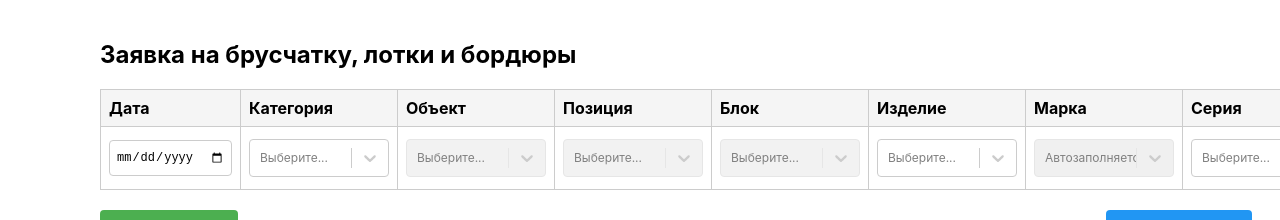
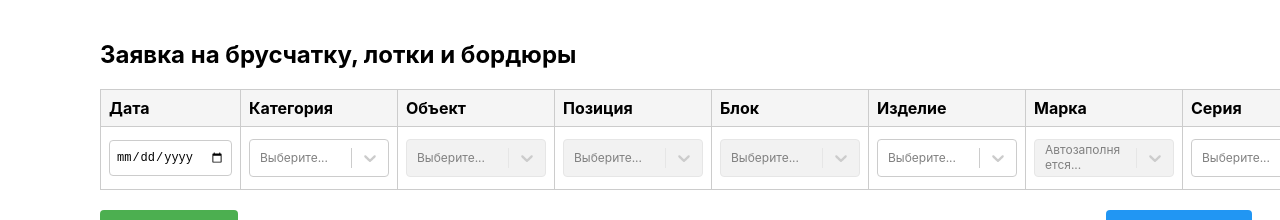
Before and after one commit to Andrefan1406/my_first_site, a React (Create React App) app: page /blbrequest in a window 1280 px wide. Shown: the top 220 px of the page. Built offline with nearby package versions, Linux system fonts and the light colour scheme.

Commit message:
маленькие правки

```diff
--- a/src/BLBRequestPage.js
+++ b/src/BLBRequestPage.js
@@ -6,6 +6,39 @@ import {
     positionBlockOptions
 } from './data/constructionData2';
 import Select from 'react-select';
+
+const selectMultiLineStyles = {
+  control: (base) => ({
+    ...base,
+    minHeight: '30px',
+    fontSize: '12px',
+    whiteSpace: 'normal',     // перенос текста в поле
+    wordBreak: 'break-word',
+    lineHeight: '1.2',
+    maxWidth: '140px',        // ограничение ширины, чтобы был перенос
+  }),
+  menu: (base) => ({
+    ...base,
+    fontSize: '12px',
+    whiteSpace: 'normal',     // перенос в выпадающем меню
+    wordBreak: 'break-word',
+    lineHeight: '1.2',
+  }),
+  singleValue: (base) => ({
+    ...base,
+    whiteSpace: 'normal',     // перенос выбранного текста
+    wordBreak: 'break-word',
+    overflow: 'visible',
+    textOverflow: 'clip',
+    lineHeight: '1.2',
+  }),
+  option: (base) => ({
+    ...base,
+    whiteSpace: 'normal',     // перенос длинных опций в списке
+    wordBreak: 'break-word',
+    lineHeight: '1.2',
+  }),
+};
 
 // Справочники для второй группы
 const productBrandOptions = {
@@ -31,12 +64,12 @@ const branColorsOption = {
 };
 
 const branDimensionsOption = {
-    'Б.1.П.7': ['160х160х7', '160х200х7', '160х240х7'], 'Б.10.П.7': ['320х320х7'],
-    'Б.11.П.7': ['320х320х7'], 'Б.12.П.7': ['320х160х7'], 'Б.13.П.7': ['120х120х7', '120х90х7', '180х120х7'],
-    'Б.14.П.7': ['120х120х7', '120х90х7', '180х120х7'], 'Б.15.П.7': ['120х120х7', '120х90х7', '180х120х7'],
-    'Б.2.П.7': ['160х160х7', '160х200х7', '160х240х7'], 'Б.3.П.7': ['160х160х7', '160х200х7', '160х240х7'],
-    'Б.5.П.7': ['100х200х7'], 'Б.6.П.7': ['320х160х7'], 'Б.7.П.7': ['320х160х7'], 'Б.8.П.7': ['320х160х7'],
-    'Б.9.П.7': ['320х320х7']
+    'Б.1.П.7': ['160*160*7,\n160*200*7,\n160*240*7'], 'Б.10.П.7': ['320*320*7'],
+    'Б.11.П.7': ['320*320*7'], 'Б.12.П.7': ['320*160*7'], 'Б.13.П.7': ['120*120*7,\n120*90*7,\n180*120*7'],
+    'Б.14.П.7': ['120*120*7,\n120*90*7,\n180*120*7'], 'Б.15.П.7': ['120*120*7,\n120*90*7,\n180*120*7'],
+    'Б.2.П.7': ['160*160*7,\n160*200*7,\n160*240*7'], 'Б.3.П.7': ['160*160*7,\n160*200*7,\n160*240*7'],
+    'Б.5.П.7': ['100*200*7'], 'Б.6.П.7': ['320*160*7'], 'Б.7.П.7': ['320*160*7'], 'Б.8.П.7': ['320*160*7'],
+    'Б.9.П.7': ['320*320*7']
 };
 
 // Готовим общий каталог для фильтрации (один раз)
@@ -296,14 +329,17 @@ const BLBRequestPage = () => {
 
                 {/* Категория */}
                 <td style={{ minWidth: 140 }}>
-                  <Select
-                    options={categoryOptions}
-                    value={row.category ? { value: row.category, label: row.category } : null}
-                    onChange={selected => handleChange({ target: { name: 'category', value: selected?.value || '' } }, index)}
-                    placeholder="Выберите..."
-                    isClearable
-                    styles={{ control: base => ({ ...base, minHeight: '30px', fontSize: '12px' }) }}
-                  />
+                <Select
+                  options={categoryOptions}
+                  value={categoryOptions.find(opt => opt.value === row.category) || null}
+                  onChange={selected => {
+                    const e = { target: { name: 'category', value: selected ? selected.value : '' } };
+                    handleChange(e, index);
+                  }}
+                  placeholder="Выберите..."
+                  isClearable
+                  styles={selectMultiLineStyles}
+                />
                 </td>
 
                 {/* Объект */}
@@ -311,40 +347,43 @@ const BLBRequestPage = () => {
                   <Select
                     options={(objectCategoryOptions2[row.category] || []).map(o => ({ value: o, label: o }))}
                     value={row.object ? { value: row.object, label: row.object } : null}
-                    onChange={selected => handleChange({ target: { name: 'object', value: selected?.value || '' } }, index)}
+                    onChange={selected =>
+                      handleChange({ target: { name: 'object', value: selected?.value || '' } }, index)
+                    }
                     placeholder="Выберите..."
                     isClearable
                     isDisabled={!row.category}
-                    styles={{ control: base => ({ ...base, minHeight: '30px', fontSize: '12px' }) }}
+                    styles={selectMultiLineStyles}
                   />
                 </td>
-
                 {/* Позиция */}
                 <td style={{ minWidth: 140 }}>
                   <Select
                     options={(objectPositionOptions2[row.object] || []).map(p => ({ value: p, label: p }))}
                     value={row.position ? { value: row.position, label: row.position } : null}
-                    onChange={selected => handleChange({ target: { name: 'position', value: selected?.value || '' } }, index)}
+                    onChange={selected =>
+                      handleChange({ target: { name: 'position', value: selected?.value || '' } }, index)
+                    }
                     placeholder="Выберите..."
                     isClearable
                     isDisabled={!row.object}
-                    styles={{ control: base => ({ ...base, minHeight: '30px', fontSize: '12px' }) }}
+                    styles={selectMultiLineStyles}
                   />
                 </td>
-
                 {/* Блок */}
                 <td style={{ minWidth: 140 }}>
                   <Select
                     options={(positionBlockOptions[row.position] || []).map(b => ({ value: b, label: b }))}
                     value={row.block ? { value: row.block, label: row.block } : null}
-                    onChange={selected => handleChange({ target: { name: 'block', value: selected?.value || '' } }, index)}
+                    onChange={selected =>
+                      handleChange({ target: { name: 'block', value: selected?.value || '' } }, index)
+                    }
                     placeholder="Выберите..."
                     isClearable
-                    isDisabled={!row.position}
-                    styles={{ control: base => ({ ...base, minHeight: '30px', fontSize: '12px' }) }}
+                    isDisabled={!row.position || !(positionBlockOptions[row.position] && positionBlockOptions[row.position].length)}
+                    styles={selectMultiLineStyles}
                   />
                 </td>
-
                 {/* Вторая группа (взаимосвязанные поля) */}
                 <td style={{ minWidth: 140 }}>
                   <Select
@@ -354,7 +393,7 @@ const BLBRequestPage = () => {
                     placeholder="Выберите..."
                     isClearable
                     isSearchable={false}
-                    styles={{ control: base => ({ ...base, minHeight: '30px', fontSize: '12px' }) }}
+                    styles={selectMultiLineStyles}
                   />
                 </td>
                 <td style={{ minWidth: 140 }}>
@@ -364,7 +403,7 @@ const BLBRequestPage = () => {
                       value={row.brand ? { value: row.brand, label: row.brand } : null}
                       isDisabled // запрет выбора вручную
                       placeholder="Автозаполняется..."
-                      styles={{ control: base => ({ ...base, minHeight: '30px', fontSize: '12px', backgroundColor: '#f0f0f0' }) }}
+                      styles={selectMultiLineStyles}
                     />
                     {row.brand && (
                       <button
@@ -396,7 +435,7 @@ const BLBRequestPage = () => {
                     placeholder="Выберите..."
                     isClearable
                     isSearchable={false}
-                    styles={{ control: base => ({ ...base, minHeight: '30px', fontSize: '12px' }) }}
+                    styles={selectMultiLineStyles}
                   />
                 </td>
                 <td style={{ minWidth: 120 }}>
@@ -407,7 +446,7 @@ const BLBRequestPage = () => {
                     placeholder="Выберите..."
                     isClearable
                     isSearchable={false}
-                    styles={{ control: base => ({ ...base, minHeight: '30px', fontSize: '12px' }) }}
+                    styles={selectMultiLineStyles}
                   />
                 </td>
                 <td style={{ minWidth: 140 }}>
@@ -418,7 +457,7 @@ const BLBRequestPage = () => {
                     placeholder="Выберите..."
                     isClearable
                     isSearchable={false}
-                    styles={{ control: base => ({ ...base, minHeight: '30px', fontSize: '12px' }) }}
+                    styles={selectMultiLineStyles}
                   />
                 </td>
                 {/* Ед.изм. */}
--- a/src/RequestPage.module.css
+++ b/src/RequestPage.module.css
@@ -87,8 +87,34 @@
   border-radius: 4px;
 }
 
+/* Для react-select: сам контейнер и опции */
+.Select__control {
+  white-space: normal;
+  line-height: 1.2;
+}
+
+.Select__menu {
+  white-space: normal;
+  word-break: break-word;
+  overflow-wrap: break-word;
+}
+
+.Select__option {
+  white-space: normal;
+  word-break: break-word;
+  overflow-wrap: break-word;
+  line-height: 1.2;
+}
+
 .formBlock textarea {
   min-height: 60px;
+}
+
+/* Для всех input и textarea */
+input, textarea {
+  white-space: normal;
+  word-break: break-word; /* Переносим длинные слова */
+  overflow-wrap: break-word; /* Альтернативный способ для совместимости */
 }
 
 /* Общие стили для кнопок */
@@ -287,16 +313,6 @@
   gap: 12px;
 }
 
-/* .modal {
-  position: relative;
-  background: #fff;
-  padding: 20px;
-  border-radius: 8px;
-  width: 400px;
-  max-width: 90%;
-  box-shadow: 0 4px 8px rgba(0, 0, 0, 0.2);
-} */
-
 .modal input {
   padding: 8px;
   font-size: 14px;
--- a/src/data/constructionData2.js
+++ b/src/data/constructionData2.js
@@ -21,7 +21,7 @@ export const objectCategoryOptions2 = {
 
   export const objectPositionOptions2 = {
     "Бизнес центр пр.Победы": ['здание АТЦ', 'паркинг АТЦ'],
-    "Брик таун 1": ['Брик таун 1'],
+    "Брик таун 1": ['1', '2', '3', '4', '5', '6', '7', '8', '9', '10', '11', '12', '13', '14', '8/1', '9/1', '11/1'],
     'Брик таун 2': ['пятно I', 'пятно II', 'пятно III'],
     'НЖ 3': ['поз.56', 'поз.57', 'поз.58', 'поз.59', 'поз.60', 'поз.63', 'поз.64', 'поз.65', 'поз.69', 'поз.72'],
     'НЖ 4-5': ['поз.1.1', 'поз.1.2', 'поз.1.3', 'поз.1.4', 'поз.1.5', 'поз.1.6', 'поз.1.7',  'поз.1.8', 'поз.1.9'],
```
